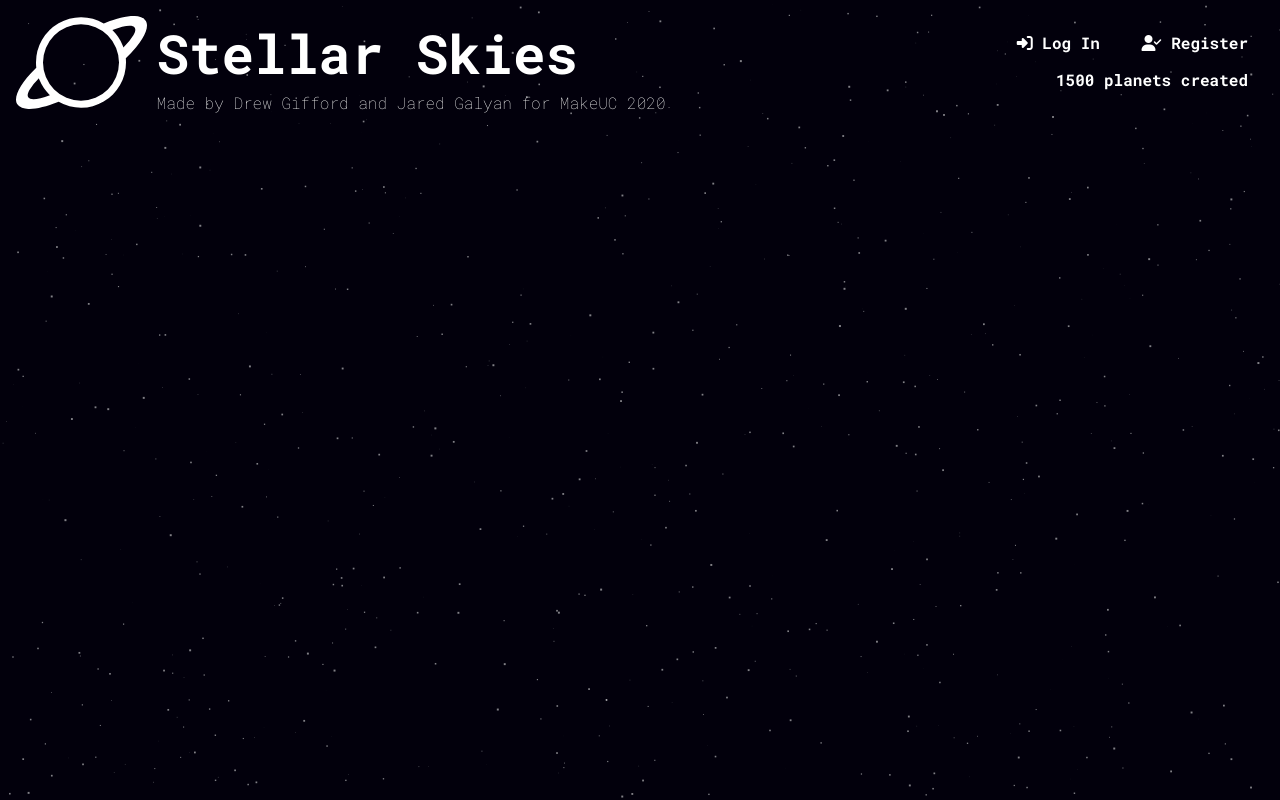
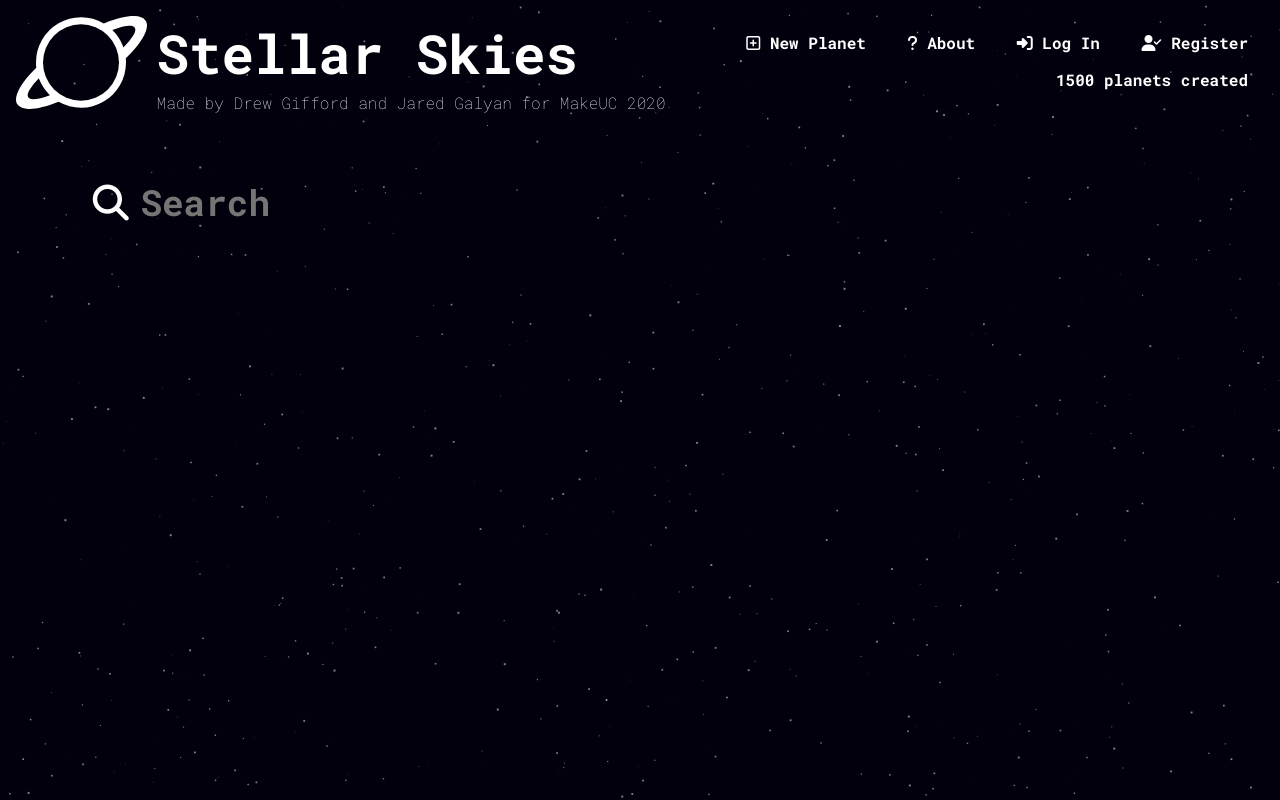
Before and after one commit to drewgifford/Stellar-Skies, a Flask app: page /user/ in a window 1280 px wide. Run offline with Flask 2, Linux system fonts and the light colour scheme; some libraries are stand-ins or nearby versions.

Commit message:
Add create button

```diff
--- a/static/css/index.css
+++ b/static/css/index.css
@@ -243,6 +243,21 @@
     margin-top: 2em;
 
 }
+.searchBox {
+    grid-column-start: 1;
+    grid-column-end: 4;
+    padding: 1rem;
+}
+.searchBox > * {
+    display: inline-block;
+    font-size: 36px;
+}
+.searchBox input {
+    background: transparent;
+    font-weight: bold;
+    outline: 0;
+    border: none;
+}
 .systemsList {
     max-width: 1400px;
     width: 88%;
--- a/templates/index.html
+++ b/templates/index.html
@@ -23,6 +23,13 @@
     </div>
 
     <div class="account">
+
+            <a class="newPlanet" href="/edit"> <!--New Planet link-->
+                <p><i class="far fa-plus-square"></i> New Planet</p>
+            </a>
+            <a class="about" href="/about"> <!--About link-->
+                <p><i class="fas fa-question"></i> About</p>
+            </a>
         {% if email%}
             <a class="profile" href="/account"> <!--Profile page link-->
                 <p><i class="fas fa-user"></i> {{username}}</p>
@@ -49,6 +56,11 @@
     <div class="systemsContainer">
 
         <div class="systemsList">
+
+            <div class="searchBox">
+                <p class="searchIcon"><i class="fas fa-search"></i></p>
+                <input type="text" placeholder="Search">
+            </div>
             {% for result in data %}
                 {% if result[6] > 0 %}
                 <div class="system">
```
